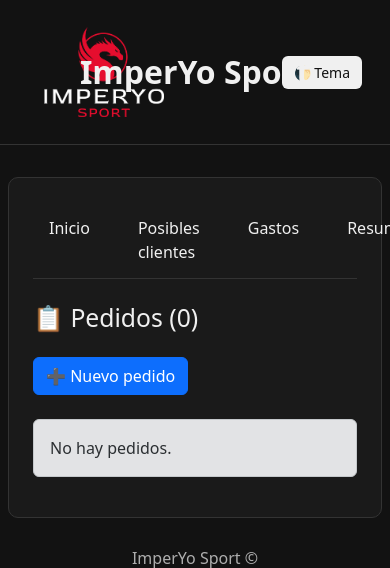
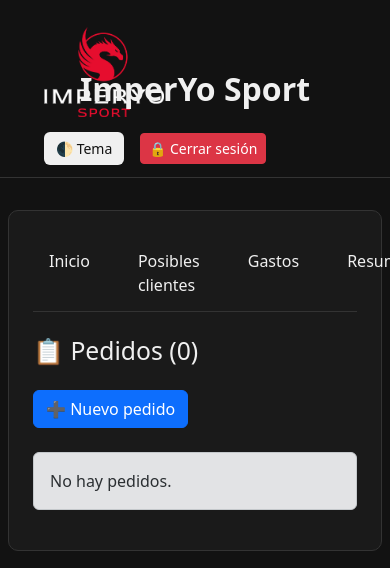
Before and after one commit to LuisPastorMartinez/imperyo_django, a Django app: template pedidos/templates/pedidos/home.html in a window 390 px wide; the page is wider, and only the part inside the window is pictured. Shown: the top 568 px of that part. Run offline with Django 5.2, Linux system fonts and the light colour scheme; the template is opened without the code that fills it, so the values that code supplies are empty.

Commit message:
styles - base - home

```diff
--- a/pedidos/templates/pedidos/home.html
+++ b/pedidos/templates/pedidos/home.html
@@ -81,12 +81,28 @@
                     <td class="estado-iconos">
                         {{ p.Estados_iconos|safe }}
                     </td>
+<td class="acciones">
 
-                    <td class="acciones">
-                        <a href="{% url 'pedido_detalle' p.ID %}" class="btn btn-info btn-sm me-1">Ver</a>
-                        <a href="{% url 'pedido_editar' p.ID %}" class="btn btn-warning btn-sm me-1">Editar</a>
-                        <a href="{% url 'pedido_eliminar' p.ID %}" class="btn btn-danger btn-sm">Eliminar</a>
-                    </td>
+    <!-- ✔ SIEMPRE visible -->
+    <a href="{% url 'pedido_detalle' p.ID %}"
+       class="btn btn-info btn-sm btn-ver">
+       Ver
+    </a>
+
+    <!-- ❌ OCULTAR EN MÓVIL -->
+    <a href="{% url 'pedido_editar' p.ID %}"
+       class="btn btn-warning btn-sm btn-desktop">
+       Editar
+    </a>
+
+    <a href="{% url 'pedido_eliminar' p.ID %}"
+       class="btn btn-danger btn-sm btn-desktop">
+       Eliminar
+    </a>
+
+</td>
+
+
 
                 </tr>
 
--- a/static/css/style.css
+++ b/static/css/style.css
@@ -281,3 +281,17 @@ input.input-fecha-calendario::-webkit-calendar-picker-indicator {
 .table-home tr.fila-terminado-no-cobrado td {
     background-color: #fff3cd !important;
 }
+/* Mostrar SOLO el botón "Ver" en móvil */
+@media (max-width: 768px) {
+
+    .btn-desktop {
+        display: none !important;
+    }
+
+    .btn-ver {
+        width: 100%;
+        text-align: center;
+        font-size: 1.1rem;
+        padding: 10px 0;
+    }
+}
--- a/templates/base.html
+++ b/templates/base.html
@@ -40,22 +40,29 @@
             <span class="navbar-title">ImperYo Sport</span>
         </div>
 
-        <!-- Usuario + botón tema -->
+        <!-- Usuario + tema + logout -->
         <div class="d-flex align-items-center gap-3">
+
             <span>{{ request.user.username }}</span>
+
             <button id="themeToggle" class="btn btn-sm">
                 🌓 Tema
             </button>
+
+            <!-- ⭐ BOTÓN NUEVO: CERRAR SESIÓN ⭐ -->
+            <a href="/logout/" class="btn btn-danger btn-sm">
+                🔒 Cerrar sesión
+            </a>
+
         </div>
     </div>
 </nav>
 
-<!--  ⭐ CAMBIO IMPORTANTE: pantalla completa ⭐ -->
+<!--  ⭐ Pantalla completa ⭐ -->
 <div class="container-fluid p-2" style="max-width: 100%;">
     {% block contenido %}
     {% endblock %}
 </div>
-<!--  ⭐ FIN CAMBIO ⭐ -->
 
 <footer class="footer-custom">
     ImperYo Sport © {{ now|date:"Y" }}
@@ -79,9 +86,9 @@ document.addEventListener("DOMContentLoaded", () => {
 
 <!-- PWA: Registrar Service Worker -->
 <script>
-    if ("serviceWorker" in navigator) {
-        navigator.serviceWorker.register("{% static 'serviceworker.js' %}");
-    }
+if ("serviceWorker" in navigator) {
+    navigator.serviceWorker.register("{% static 'serviceworker.js' %}");
+}
 </script>
 
 </body>
```
